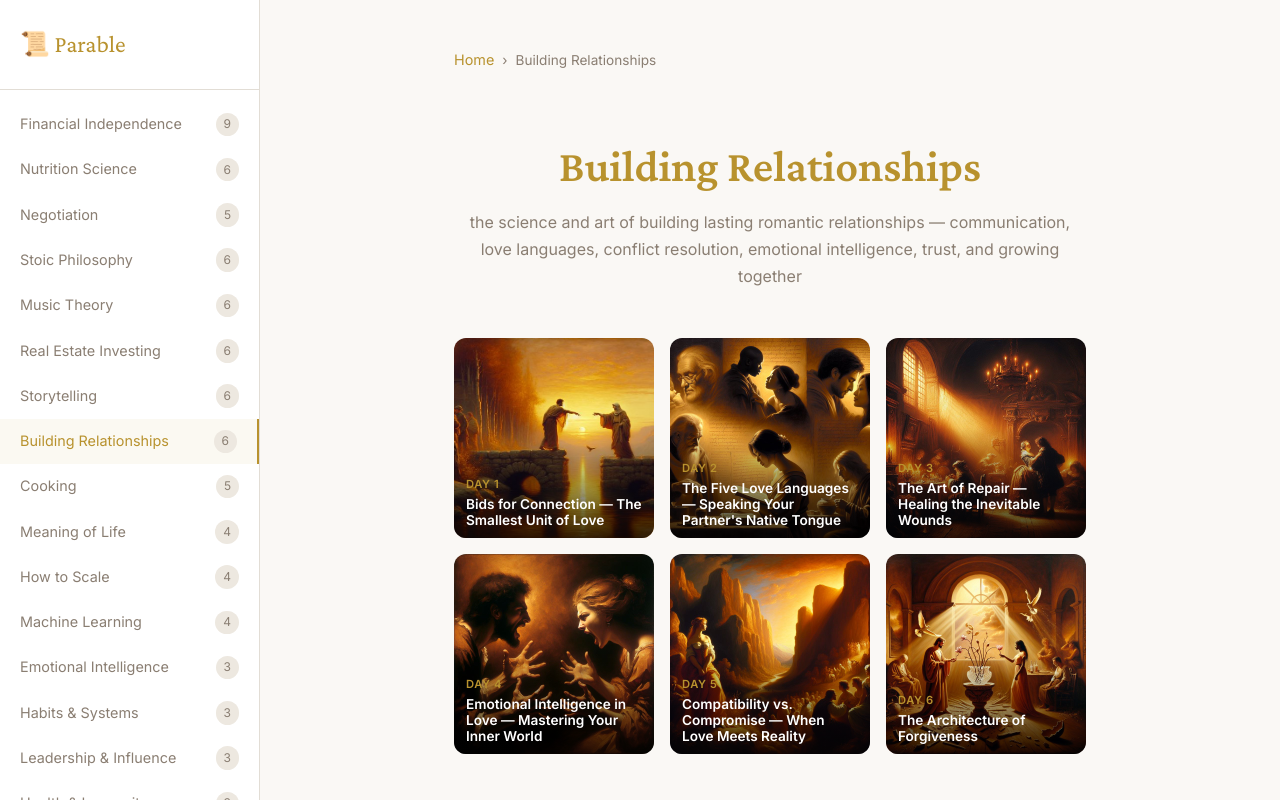
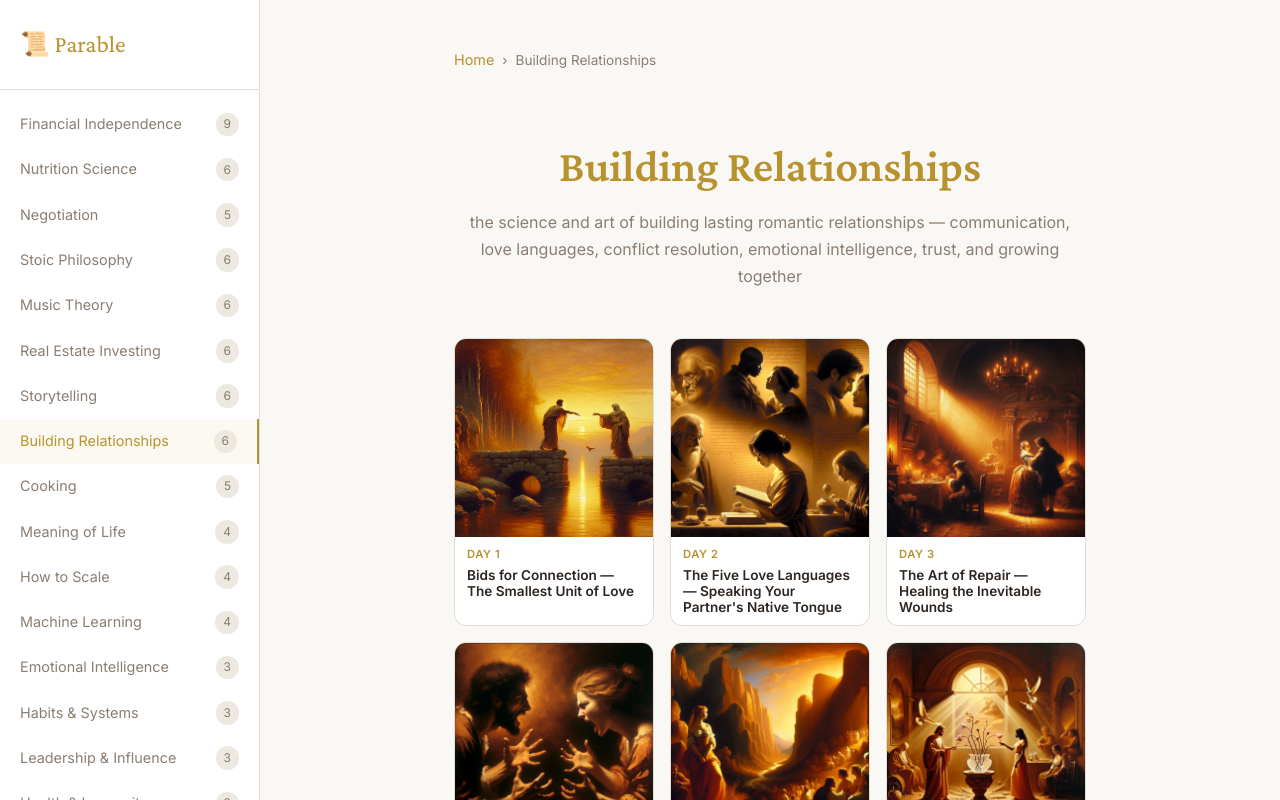
Before and after one commit to camptracker/parable, a React (Vite) app: page /#/building-relationships in a window 1280 px wide. Shown: the top 800 px of the page. Built offline with nearby package versions, Linux system fonts and the light colour scheme.

Commit message:
Lesson cards: footer below image, no gradient

```diff
--- a/src/index.css
+++ b/src/index.css
@@ -145,35 +145,29 @@ body {
   gap: 1rem;
 }
 .lesson-card {
-  position: relative;
   display: flex;
-  align-items: flex-end;
-  aspect-ratio: 1;
+  flex-direction: column;
   border-radius: 12px;
   overflow: hidden;
   text-decoration: none;
-  color: #fff;
+  color: var(--text);
   background: var(--surface);
-  transition: opacity 0.2s;
+  border: 1px solid var(--border);
+  transition: transform 0.2s, box-shadow 0.2s;
 }
-.lesson-card:hover { opacity: 0.9; }
+.lesson-card:hover { transform: translateY(-3px); box-shadow: 0 8px 24px rgba(0,0,0,0.2); }
 .lesson-card-img {
-  position: absolute;
-  inset: 0;
   width: 100%;
-  height: 100%;
+  aspect-ratio: 1;
   object-fit: cover;
   object-position: center;
+  display: block;
 }
 .lesson-card-text {
-  position: relative;
-  z-index: 1;
   display: flex;
   flex-direction: column;
-  gap: 0.1rem;
-  width: 100%;
-  padding: 2rem 0.75rem 0.6rem;
-  background: linear-gradient(transparent, rgba(0,0,0,0.75));
+  gap: 0.15rem;
+  padding: 0.5rem 0.75rem 0.6rem;
 }
 .lesson-card .lesson-day {
   color: var(--gold);
```
